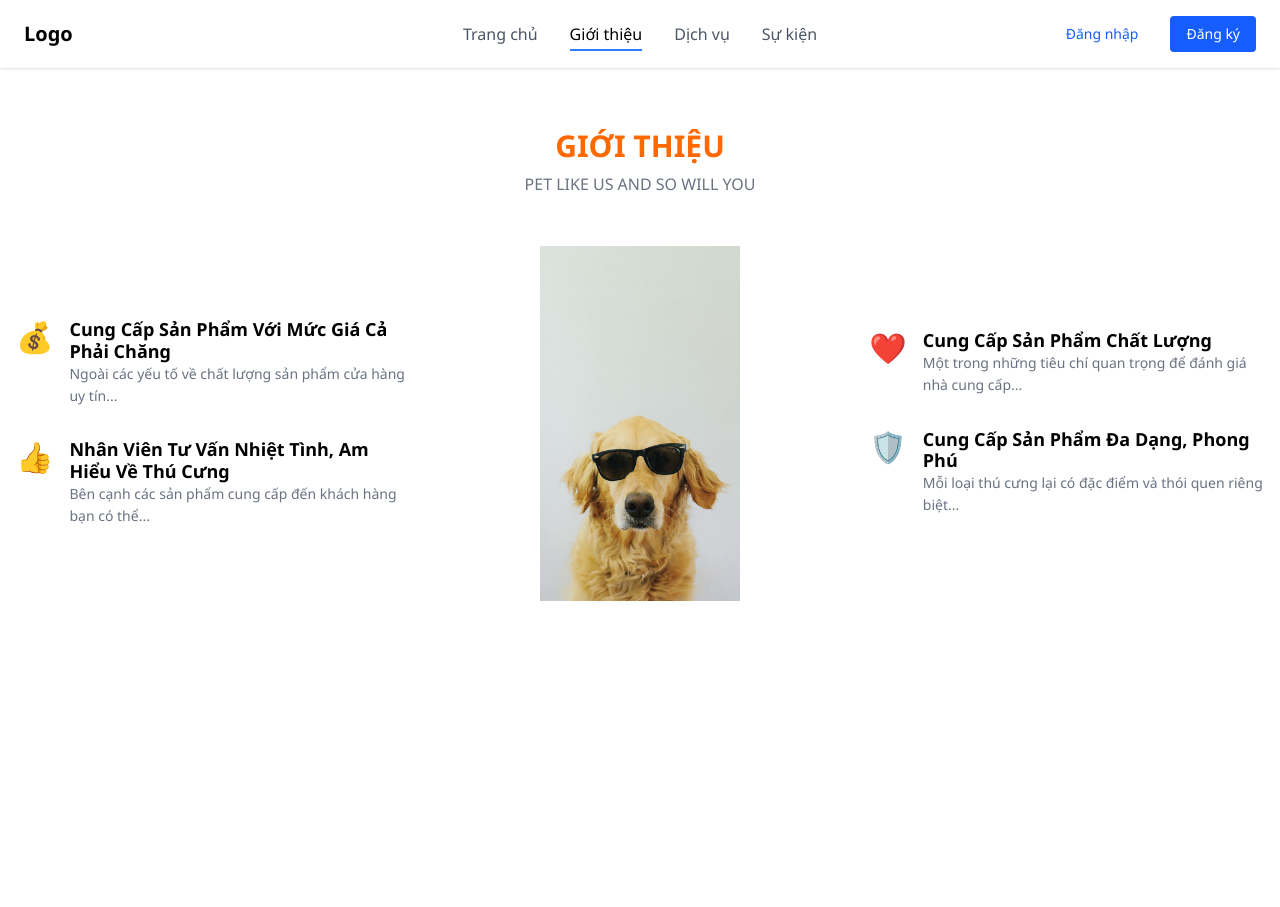
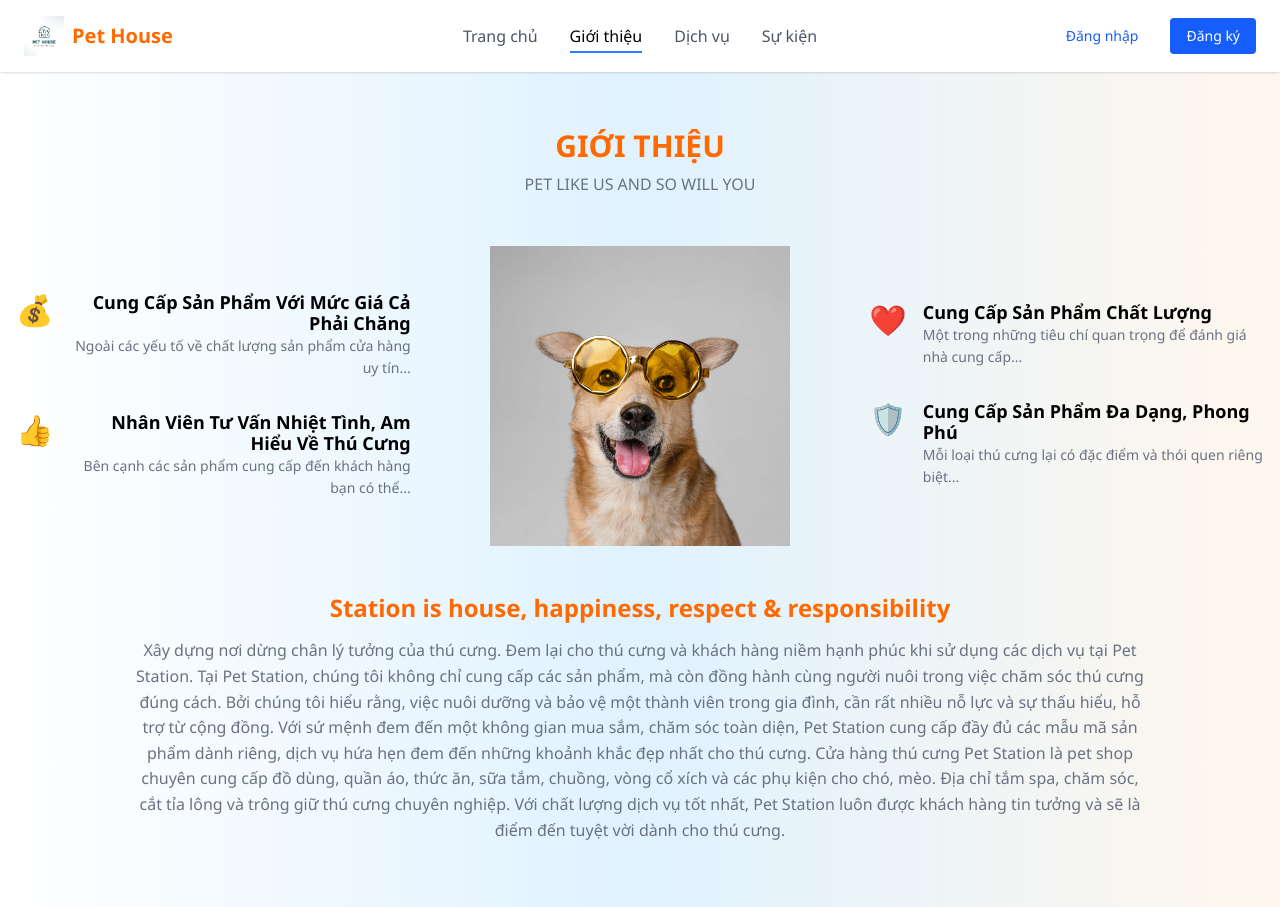
Before and after one commit to trantrunganh2k3/Pet-Center, a Next.js app in the folder FE/: page /introdution in a window 1280 px wide. Before the commit the page ends 800 px from the top, so only its background shows below. Built offline with nearby package versions, Linux system fonts and the light colour scheme.

Commit message:
Update UI for Intro page and Header

```diff
--- a/FE/src/app/(main)/introdution/page.tsx
+++ b/FE/src/app/(main)/introdution/page.tsx
@@ -1,5 +1,4 @@
 import Image from "next/image";
-//import dogImage from "../../../public/images/dog.jpg";
 
 const leftData = [
   {
@@ -27,8 +26,22 @@ const rightData = [
   },
 ];
 
-const FeatureItem = ({ icon, title, desc }: { icon: string; title: string; desc: string }) => (
-  <div className="flex items-start gap-4">
+const FeatureItem = ({
+  icon,
+  title,
+  desc,
+  align = "left",
+}: {
+  icon: string;
+  title: string;
+  desc: string;
+  align?: "left" | "right";
+}) => (
+  <div
+    className={`flex items-start gap-4 ${
+      align === "right" ? "justify-end text-right" : ""
+    }`}
+  >
     <div className="text-orange-500 text-3xl">{icon}</div>
     <div>
       <h3 className="font-semibold text-lg">{title}</h3>
@@ -39,7 +52,7 @@ const FeatureItem = ({ icon, title, desc }: { icon: string; title: string; desc:
 
 export default function IntroducePage() {
   return (
-    <section className="py-16 bg-white">
+    <section className="py-16 bg-gradient-to-r from-white via-sky-100 to-orange-50">
       <div className="max-w-7xl mx-auto px-4">
         <h2 className="text-3xl font-bold text-center text-orange-500 mb-2">
           GIỚI THIỆU
@@ -51,16 +64,15 @@ export default function IntroducePage() {
         <div className="grid grid-cols-1 md:grid-cols-3 gap-8 items-center">
           <div className="space-y-8">
             {leftData.map((item) => (
-              <FeatureItem key={item.title} {...item} />
+              <FeatureItem key={item.title} {...item} align="right" />
             ))}
           </div>
 
           <div className="flex justify-center">
             <Image
-              src="/images/dog.jpg"
-              // src={dogImage}
+              src="/images/cute-dog.jpg"
               alt="Pet"
-              width={200}
+              width={300}
               height={300}
               className="object-contain"
             />
@@ -68,9 +80,23 @@ export default function IntroducePage() {
 
           <div className="space-y-8">
             {rightData.map((item) => (
-              <FeatureItem key={item.title} {...item} />
+              <FeatureItem key={item.title} {...item} align="left" />
             ))}
           </div>
+        </div>
+
+        <div className="mt-12 text-center">
+          <h3 className="text-2xl font-semibold text-orange-500 mb-4">
+          Station is house, happiness, respect & responsibility
+          </h3>
+          <p className="text-gray-500 max-w-5xl mx-auto">
+          Xây dựng nơi dừng chân lý tưởng của thú cưng. Đem lại cho thú cưng và khách hàng niềm hạnh phúc khi sử dụng các dịch vụ tại Pet Station.
+          Tại Pet Station, chúng tôi không chỉ cung cấp các sản phẩm, mà còn đồng hành cùng người nuôi trong việc chăm sóc thú cưng đúng cách.
+          Bởi chúng tôi hiểu rằng, việc nuôi dưỡng và bảo vệ một thành viên trong gia đình, cần rất nhiều nỗ lực và sự thấu hiểu, hỗ trợ từ cộng đồng.
+          Với sứ mệnh đem đến một không gian mua sắm, chăm sóc toàn diện, Pet Station cung cấp đầy đủ các mẫu mã sản phẩm dành riêng,
+          dịch vụ hứa hẹn đem đến những khoảnh khắc đẹp nhất cho thú cưng. Cửa hàng thú cưng Pet Station là pet shop chuyên cung cấp đồ dùng, quần áo, thức ăn, sữa tắm, chuồng, vòng cổ xích và các phụ kiện cho chó, mèo.
+          Địa chỉ tắm spa, chăm sóc, cắt tỉa lông và trông giữ thú cưng chuyên nghiệp. Với chất lượng dịch vụ tốt nhất, Pet Station luôn được khách hàng tin tưởng và sẽ là điểm đến tuyệt vời dành cho thú cưng.
+          </p>
         </div>
       </div>
     </section>
--- a/FE/src/components/Header.tsx
+++ b/FE/src/components/Header.tsx
@@ -42,7 +42,11 @@ export default function Header() {
   return (
     <header className="flex justify-between items-center py-4 px-6 bg-white shadow-sm w-full fixed top-0 left-0 p-4 z-50">
       <div className="flex-1">
-        <Link href="/" className="text-xl font-bold">Logo</Link>
+        <Link href="/" className="text-xl font-bold flex items-center gap-2">
+          {/* Logo can be replaced with an actual image or SVG */}
+          <img src="/images/logo.jpg" alt="Logo" className="h-10" />
+          <span className="text-orange-500">Pet House</span>
+        </Link>
       </div>
 
       <nav className="flex-2">
```
Also changed, not shown: FE/public/images/Logo.jpg (added), FE/public/images/cute-dog.jpg (added).
